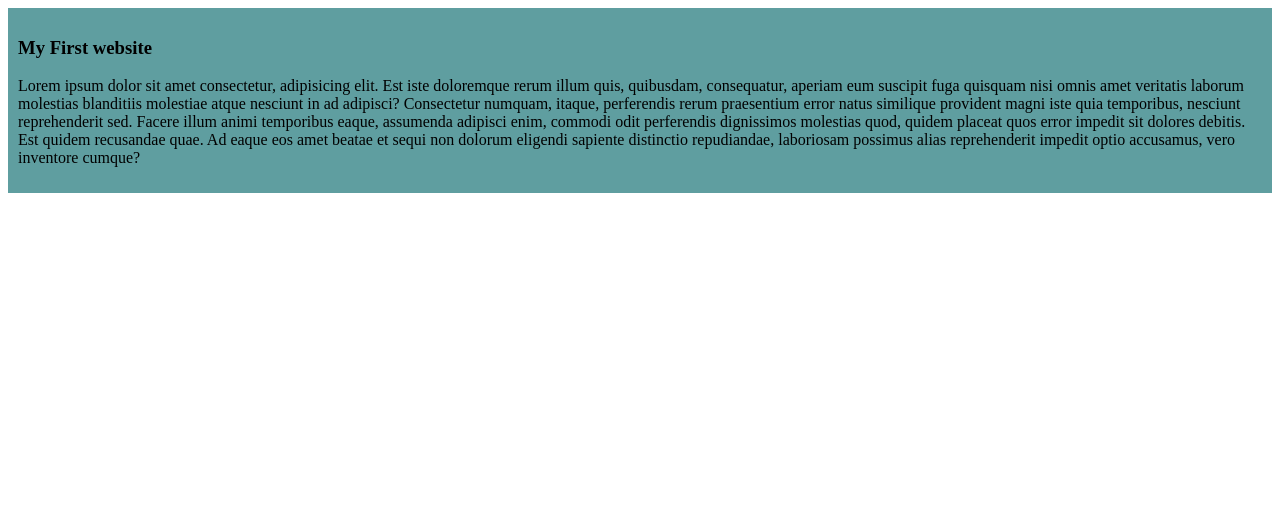
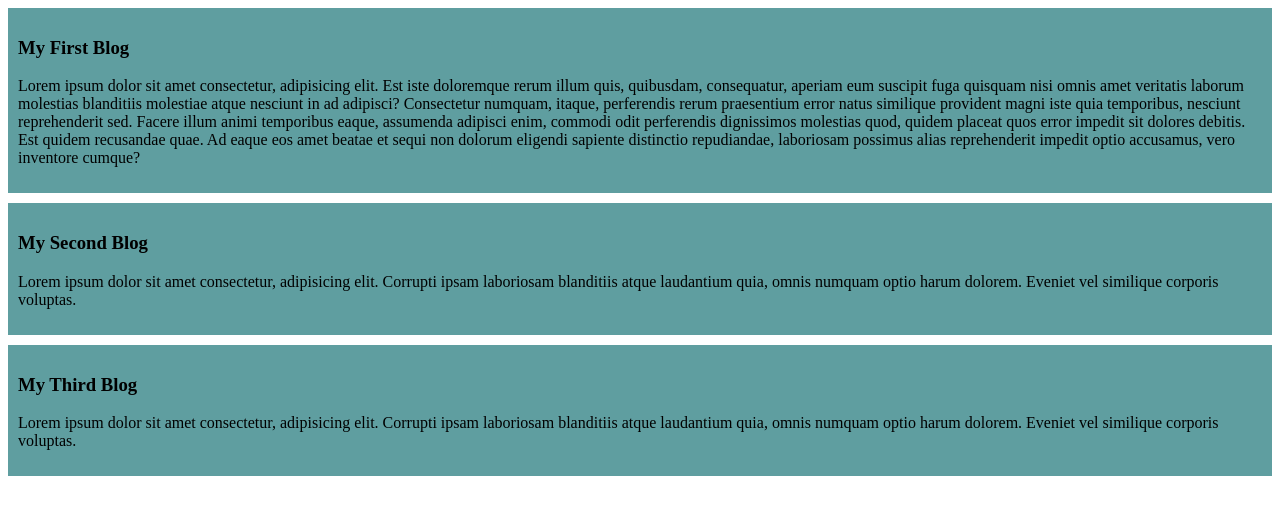
Before and after one commit to Asif-Mern/web-developer-portfolio, a plain HTML site: page index.html in a window 1280 px wide. Drawn offline with Linux system fonts and the light colour scheme.

Commit message:
added the second & the  third blog

```diff
--- a/index.html
+++ b/index.html
@@ -8,8 +8,16 @@
 </head>
 <body>
     <div>
-        <h3>My First website</h3>
+        <h3>My First Blog</h3>
         <p>Lorem ipsum dolor sit amet consectetur, adipisicing elit. Est iste doloremque rerum illum quis, quibusdam, consequatur, aperiam eum suscipit fuga quisquam nisi omnis amet veritatis laborum molestias blanditiis molestiae atque nesciunt in ad adipisci? Consectetur numquam, itaque, perferendis rerum praesentium error natus similique provident magni iste quia temporibus, nesciunt reprehenderit sed. Facere illum animi temporibus eaque, assumenda adipisci enim, commodi odit perferendis dignissimos molestias quod, quidem placeat quos error impedit sit dolores debitis. Est quidem recusandae quae. Ad eaque eos amet beatae et sequi non dolorum eligendi sapiente distinctio repudiandae, laboriosam possimus alias reprehenderit impedit optio accusamus, vero inventore cumque?</p>
+    </div>
+    <div>
+        <h3>My Second Blog</h3>
+        <p>Lorem ipsum dolor sit amet consectetur, adipisicing elit. Corrupti ipsam laboriosam blanditiis atque laudantium quia, omnis numquam optio harum dolorem. Eveniet vel similique corporis voluptas.</p>
+    </div>
+    <div>
+        <h3>My Third Blog</h3>
+        <p>Lorem ipsum dolor sit amet consectetur, adipisicing elit. Corrupti ipsam laboriosam blanditiis atque laudantium quia, omnis numquam optio harum dolorem. Eveniet vel similique corporis voluptas.</p>
     </div>
 
 </body>
--- a/style/blog.css
+++ b/style/blog.css
@@ -1,5 +1,6 @@
 div{
     background-color: cadetblue;
     padding: 10px;
+    margin-bottom: 10px;
 
 }
```
